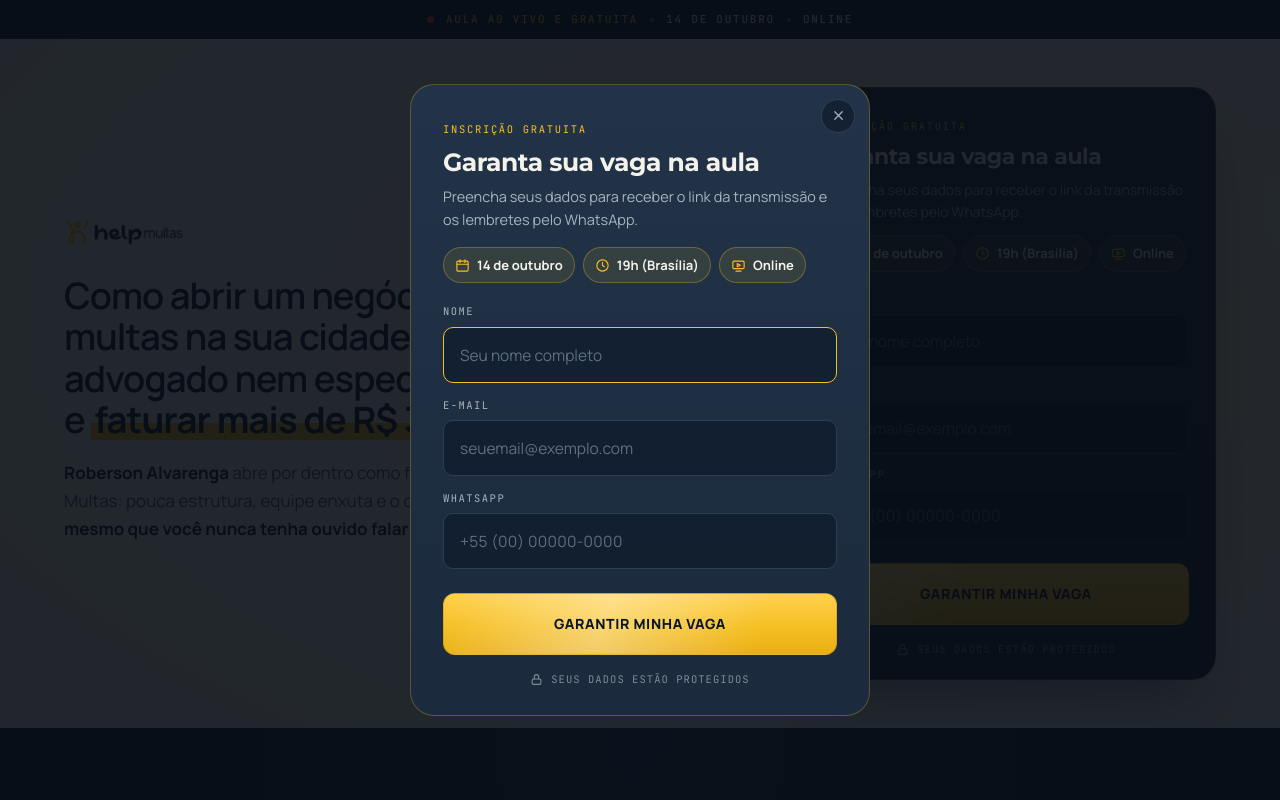
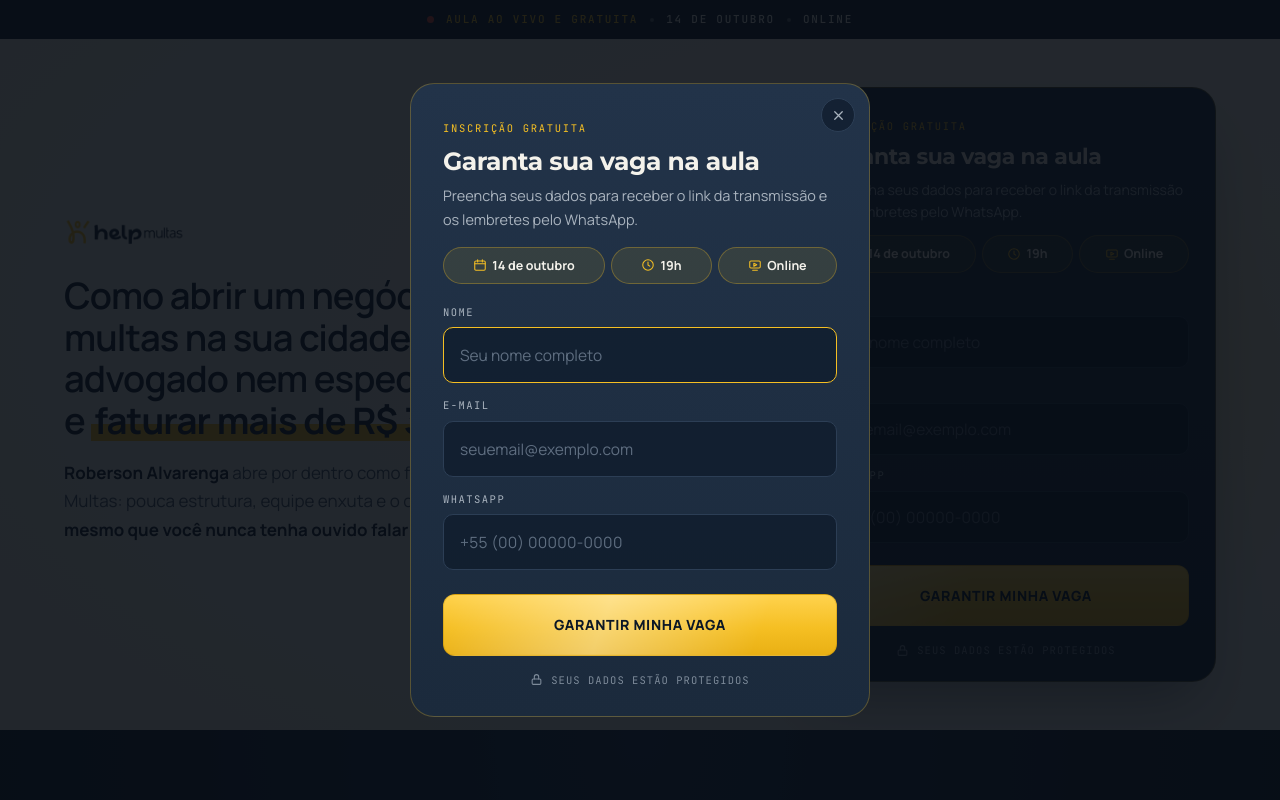
Before and after one commit to MarcelFMartins/lp-help-multas-v2, a React (Vite) app: page /evento in a window 1280 px wide. Shown: the top 800 px of the page. Built offline with nearby package versions, Linux system fonts and the light colour scheme; no server answers; a web font is replaced by a local one.

Commit message:
fix components forms

```diff
--- a/src/pages/EventoNova.css
+++ b/src/pages/EventoNova.css
@@ -608,3 +608,8 @@ html.lenis,html.lenis body{height:auto}
 @media (max-width:980px){
   .evento-nova .hero .wrap.hero-grid{grid-template-columns:1fr}
 }
+
+/* data/hora/online sempre em uma linha só */
+.evento-nova .form-when{flex-wrap:nowrap;gap:6px}
+.evento-nova .form-when span{flex:1 1 auto;justify-content:center;white-space:nowrap;padding:8px 6px;font-size:12.5px;gap:5px}
+.evento-nova .form-when svg{width:14px;height:14px;flex:0 0 auto}
--- a/src/pages/EventoNova.tsx
+++ b/src/pages/EventoNova.tsx
@@ -604,7 +604,7 @@ export default function EventoNova() {
           </span>
           <span>
             <Icon name="clock" />
-            {EVENT_TIME_LABEL} (Brasília)
+            {EVENT_TIME_LABEL}
           </span>
           <span>
             <Icon name="live" />
```
